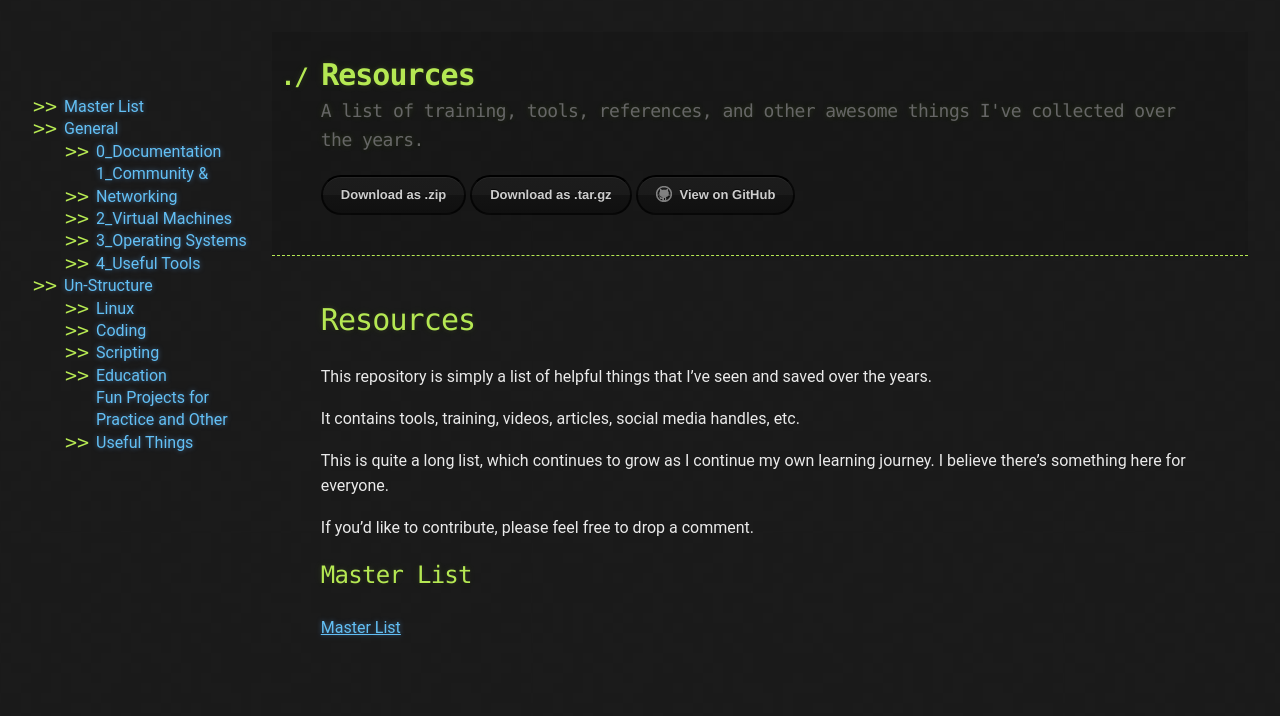
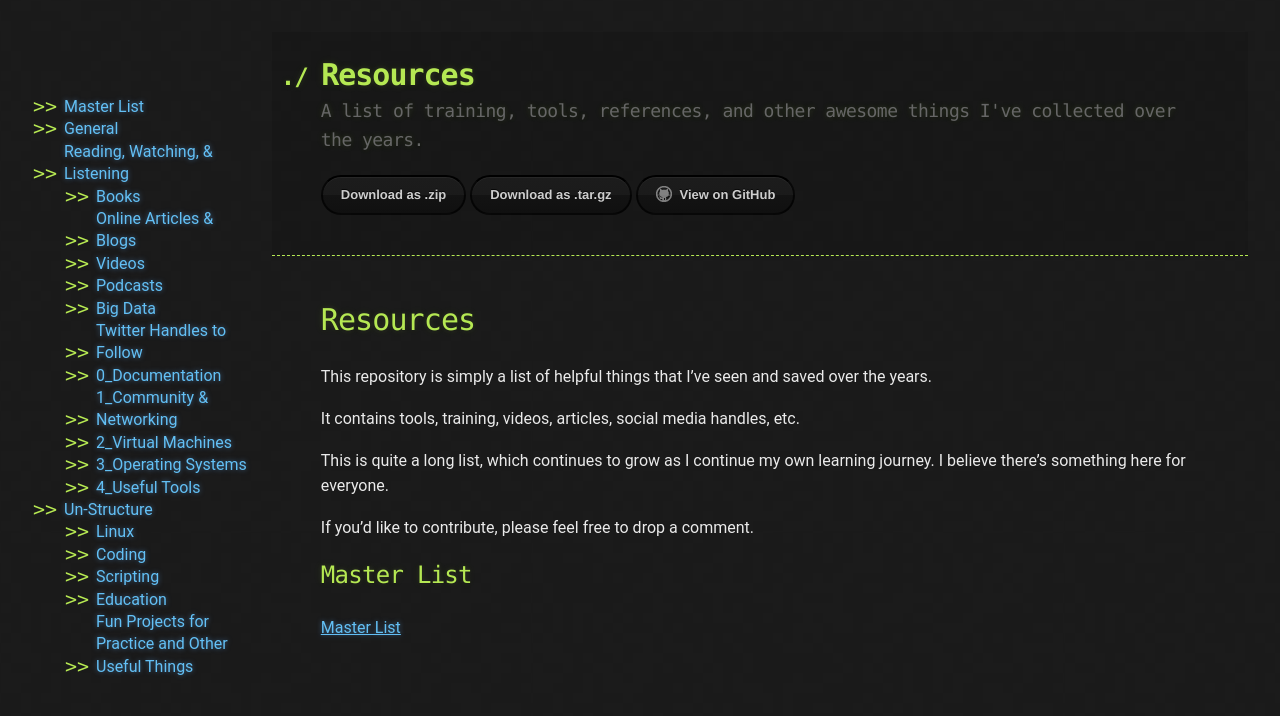
Before and after one commit to marknakamura/resources, a Jekyll site: the page built from index.md, in a window 1280 px wide. Shown: the top 716 px of the page. Built offline with Jekyll 4.4.1, drawn with Linux system fonts in a browser that asks for light colours; our own code applies the rules of GitHub Pages for plain Markdown files.

Commit message:
index update

```diff
--- a/_layouts/default.html
+++ b/_layouts/default.html
@@ -15,7 +15,17 @@
     <nav class="toc">
       <ul>
         <li><a href="Resources.html">Master List</a></li>
-        <li><a href="Resources.html/#General">General</a></li>
+        <li><a href="#General">General</a></li>
+        <li><a href="#reading-watching--listening">Reading, Watching, & Listening</a></li>
+        <ul>
+          <li><a href="#books">Books</a></li>
+          <li><a href="#online-articles--blogs">Online Articles & Blogs</a></li>
+          <li><a href="#videos">Videos</a></li>
+          <li><a href="#podcasts">Podcasts</a></li>
+          <li><a href="#big-data">Big Data</a></li>
+          <li><a href="#twitter-handles-follow">Twitter Handles to Follow</a></li>
+        </ul>
+
         <ul>
           <li><a href="0_Documentation.html">0_Documentation</a></li>
           <li><a href="1_Community-Networking.html">1_Community & Networking</a></li>
```
